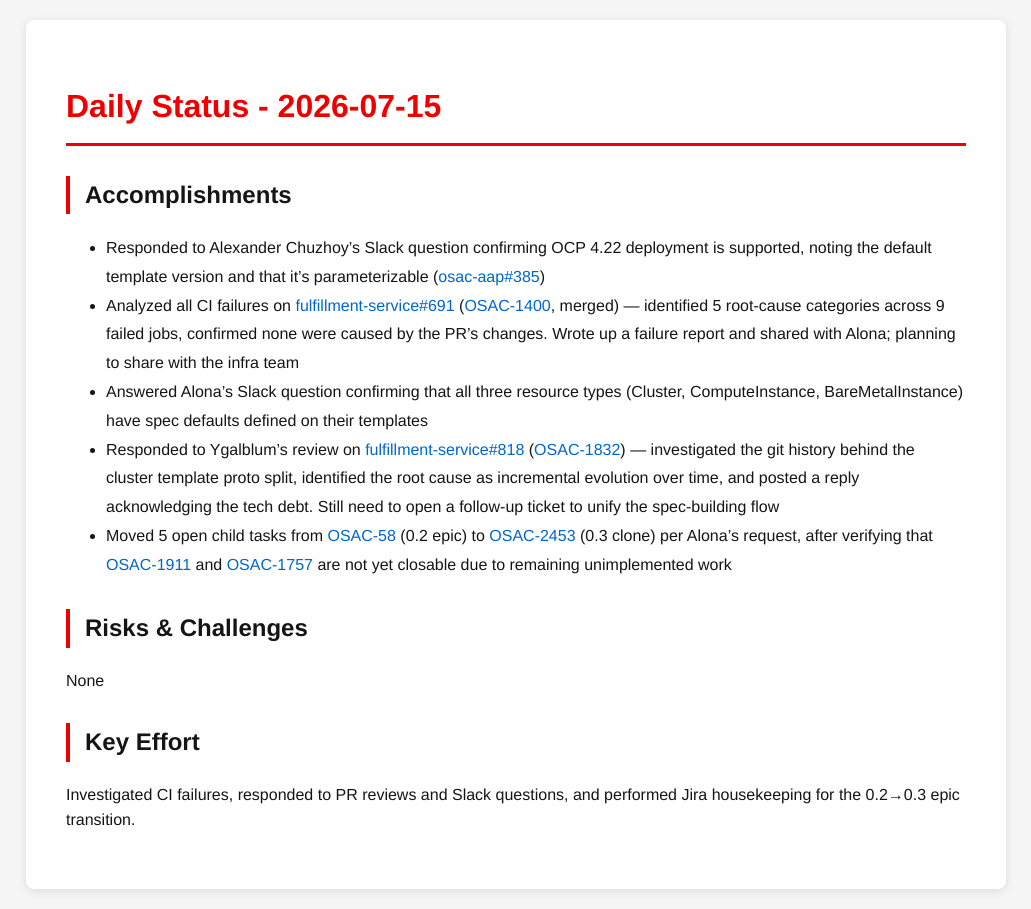
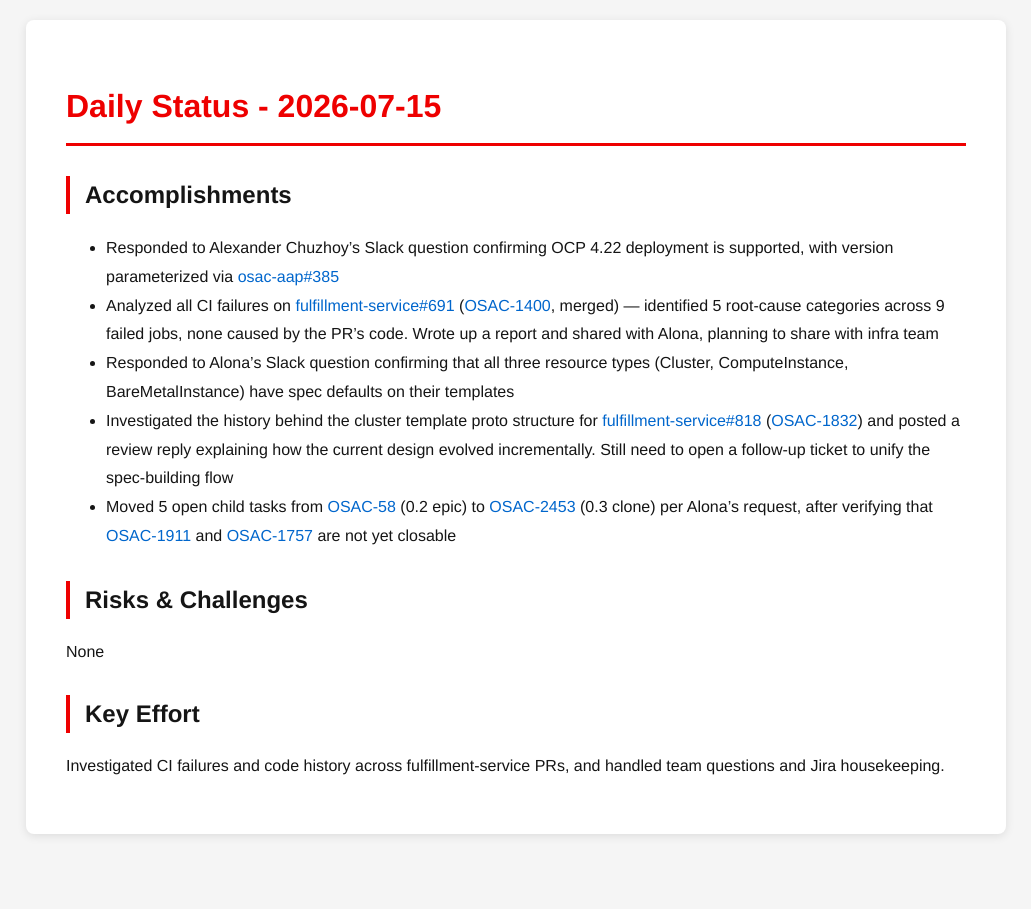
Before and after one commit to tzvatot/daily-status, a Jekyll site: the page built from 2026-07-15.md, in a window 1280 px wide. Shown: the whole page, without its empty margins (124-1155 px from the left). Built offline with Jekyll 4.4.1, drawn with Linux system fonts in a browser that asks for light colours.

Commit message:
Daily status update - 2026-07-15

```diff
--- a/2026-07-15.md
+++ b/2026-07-15.md
@@ -7,14 +7,14 @@ date: 2026-07-15
 # Daily Status - 2026-07-15
 
 ## Accomplishments
-- Responded to Alexander Chuzhoy's Slack question confirming OCP 4.22 deployment is supported, noting the default template version and that it's parameterizable ([osac-aap#385](https://github.com/osac-project/osac-aap/pull/385))
-- Analyzed all CI failures on [fulfillment-service#691](https://github.com/osac-project/fulfillment-service/pull/691) ([OSAC-1400](https://redhat.atlassian.net/browse/OSAC-1400), merged) — identified 5 root-cause categories across 9 failed jobs, confirmed none were caused by the PR's changes. Wrote up a failure report and shared with Alona; planning to share with the infra team
-- Answered Alona's Slack question confirming that all three resource types (Cluster, ComputeInstance, BareMetalInstance) have spec defaults defined on their templates
-- Responded to Ygalblum's review on [fulfillment-service#818](https://github.com/osac-project/fulfillment-service/pull/818) ([OSAC-1832](https://redhat.atlassian.net/browse/OSAC-1832)) — investigated the git history behind the cluster template proto split, identified the root cause as incremental evolution over time, and posted a reply acknowledging the tech debt. Still need to open a follow-up ticket to unify the spec-building flow
-- Moved 5 open child tasks from [OSAC-58](https://redhat.atlassian.net/browse/OSAC-58) (0.2 epic) to [OSAC-2453](https://redhat.atlassian.net/browse/OSAC-2453) (0.3 clone) per Alona's request, after verifying that [OSAC-1911](https://redhat.atlassian.net/browse/OSAC-1911) and [OSAC-1757](https://redhat.atlassian.net/browse/OSAC-1757) are not yet closable due to remaining unimplemented work
+- Responded to Alexander Chuzhoy's Slack question confirming OCP 4.22 deployment is supported, with version parameterized via [osac-aap#385](https://github.com/osac-project/osac-aap/pull/385)
+- Analyzed all CI failures on [fulfillment-service#691](https://github.com/osac-project/fulfillment-service/pull/691) ([OSAC-1400](https://redhat.atlassian.net/browse/OSAC-1400), merged) — identified 5 root-cause categories across 9 failed jobs, none caused by the PR's code. Wrote up a report and shared with Alona, planning to share with infra team
+- Responded to Alona's Slack question confirming that all three resource types (Cluster, ComputeInstance, BareMetalInstance) have spec defaults on their templates
+- Investigated the history behind the cluster template proto structure for [fulfillment-service#818](https://github.com/osac-project/fulfillment-service/pull/818) ([OSAC-1832](https://redhat.atlassian.net/browse/OSAC-1832)) and posted a review reply explaining how the current design evolved incrementally. Still need to open a follow-up ticket to unify the spec-building flow
+- Moved 5 open child tasks from [OSAC-58](https://redhat.atlassian.net/browse/OSAC-58) (0.2 epic) to [OSAC-2453](https://redhat.atlassian.net/browse/OSAC-2453) (0.3 clone) per Alona's request, after verifying that [OSAC-1911](https://redhat.atlassian.net/browse/OSAC-1911) and [OSAC-1757](https://redhat.atlassian.net/browse/OSAC-1757) are not yet closable
 
 ## Risks & Challenges
 None
 
 ## Key Effort
-Investigated CI failures, responded to PR reviews and Slack questions, and performed Jira housekeeping for the 0.2→0.3 epic transition.
+Investigated CI failures and code history across fulfillment-service PRs, and handled team questions and Jira housekeeping.
```
